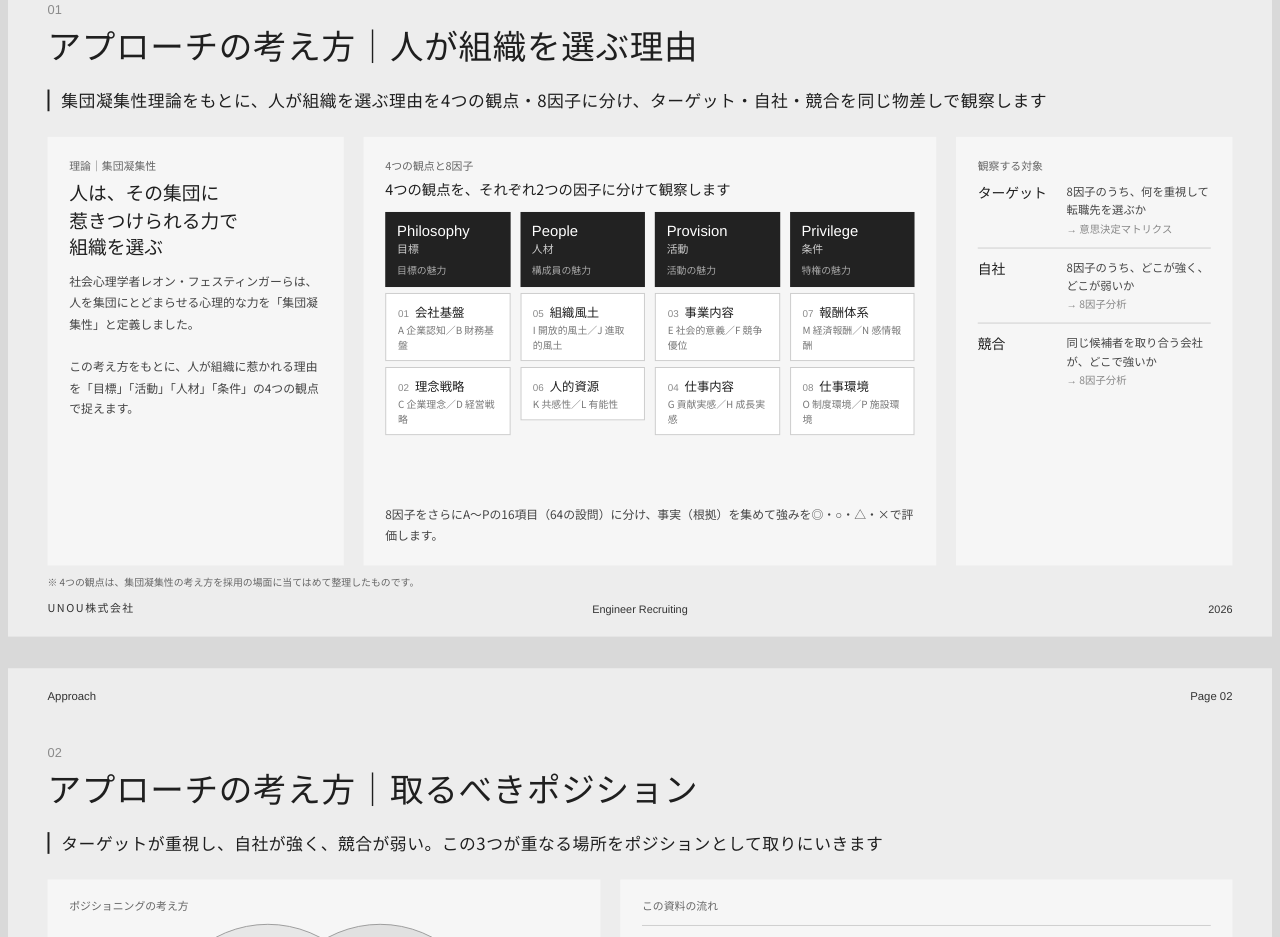
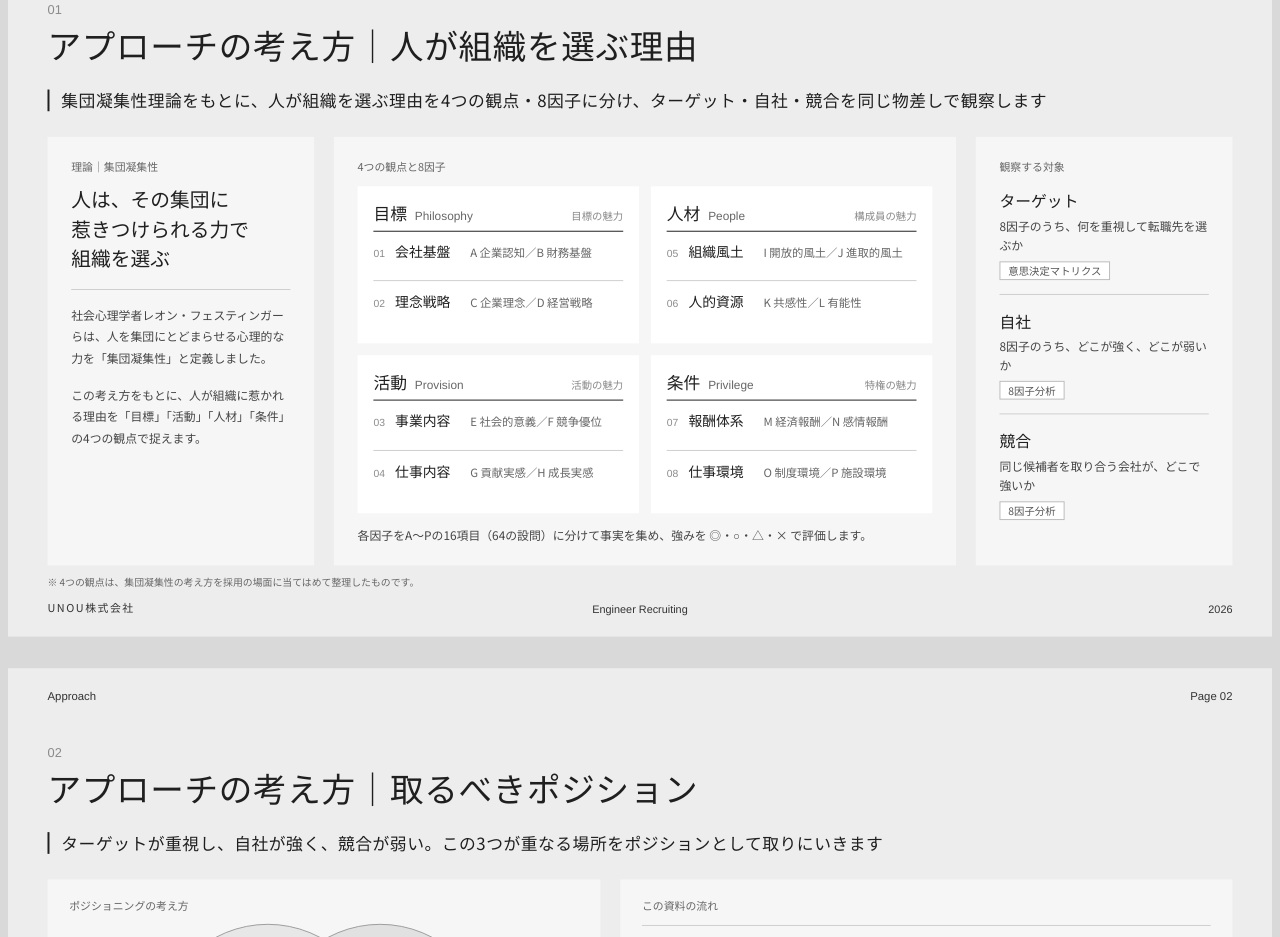
Before and after one commit to unouinc/poppins, a plain HTML site: page hypothesis.html in a window 1280 px wide. Shown: the part 849-1786 px from the top of the page. Drawn offline with nearby package versions, Linux system fonts and the light colour scheme.

Commit message:
アプローチの考え方（Page 01）のデザインを改善

```diff
--- a/hypothesis.html
+++ b/hypothesis.html
@@ -278,6 +278,29 @@ ul.b li::before{content:"・";position:absolute;left:0}
 .flow .s b{font-weight:400;font-family:Arimo,Arial,sans-serif;font-size:12px;color:var(--mut)}
 .flow .s p{font-size:13px}
 .flow .s p span{display:block;font-size:11px;color:#777;margin-top:1px}
+/* approach v2 */
+.ap2{display:grid;grid-template-columns:270px 1fr 260px;gap:20px;height:100%}
+.ap2 .card{padding:22px 24px;display:flex;flex-direction:column}
+.ap2 .tt{font-size:20px;line-height:1.5;margin-top:10px}
+.ap2 .tx{font-size:12px;line-height:1.85;color:#444;margin-top:14px}
+.ap2 .mid{display:flex;flex-direction:column}
+.q4{display:grid;grid-template-columns:1fr 1fr;grid-template-rows:1fr 1fr;gap:12px;flex:1;margin-top:12px}
+.q4 .qd{background:#fff;padding:14px 16px;display:flex;flex-direction:column}
+.q4 .qh{display:flex;align-items:baseline;gap:8px;border-bottom:1.5px solid var(--ink);padding-bottom:6px}
+.q4 .qh b{font-weight:500;font-size:17px}
+.q4 .qh span{font-family:Arimo,Arial,sans-serif;font-size:12px;color:#666}
+.q4 .qh em{margin-left:auto;font-style:normal;font-size:10.5px;color:#888}
+.q4 .fx{display:grid;grid-template-columns:22px 76px 1fr;align-items:baseline;padding:10px 0 0;flex:1}
+.q4 .fx+.fx{border-top:1px solid var(--line)}
+.q4 .fx small{font-family:Arimo,Arial,sans-serif;font-size:10.5px;color:var(--mut)}
+.q4 .fx p{font-size:14px}
+.q4 .fx i{font-style:normal;font-size:11.5px;color:#666}
+.ap2 .ft2{font-size:12px;color:#444;margin-top:12px;line-height:1.6}
+.ob .r{padding:14px 0;border-bottom:1px solid var(--line)}
+.ob .r:last-child{border:none}
+.ob .r b{display:block;font-weight:500;font-size:16px}
+.ob .r p{font-size:12px;line-height:1.65;color:#444;margin-top:4px}
+.ob .r span{display:inline-block;margin-top:6px;font-size:10.5px;border:1px solid #bbb;background:#fff;padding:1px 8px;color:#555}
 /* questions */
 .qs{display:grid;grid-template-columns:repeat(3,1fr);gap:20px;height:100%}
 .qs .card{padding:20px 22px}
@@ -295,13 +318,13 @@ ul.b li::before{content:"・";position:absolute;left:0}
 <section class="slide">
 <div class="hd"><span>Approach</span><span>Page 01</span></div>
 <p class="no">01</p><h2>アプローチの考え方｜人が組織を選ぶ理由</h2><p class="lead">集団凝集性理論をもとに、人が組織を選ぶ理由を4つの観点・8因子に分け、ターゲット・自社・競合を同じ物差しで観察します</p>
-<div class="body"><div class="ap">
-<div class="card"><p class="clbl">理論｜集団凝集性</p><p class="tt">人は、その集団に<br>惹きつけられる力で<br>組織を選ぶ</p><p class="tx">社会心理学者レオン・フェスティンガーらは、人を集団にとどまらせる心理的な力を「集団凝集性」と定義しました。<br><br>この考え方をもとに、人が組織に惹かれる理由を「目標」「活動」「人材」「条件」の4つの観点で捉えます。</p></div>
-<div class="card"><p class="clbl">4つの観点と8因子</p><p class="ctl">4つの観点を、それぞれ2つの因子に分けて観察します</p><div class="tree"><div><div class="p"><b>Philosophy</b><span>目標</span><small>目標の魅力</small></div><div class="f"><small>01</small>会社基盤<em>A 企業認知／B 財務基盤</em></div><div class="f"><small>02</small>理念戦略<em>C 企業理念／D 経営戦略</em></div></div><div><div class="p"><b>People</b><span>人材</span><small>構成員の魅力</small></div><div class="f"><small>05</small>組織風土<em>I 開放的風土／J 進取的風土</em></div><div class="f"><small>06</small>人的資源<em>K 共感性／L 有能性</em></div></div><div><div class="p"><b>Provision</b><span>活動</span><small>活動の魅力</small></div><div class="f"><small>03</small>事業内容<em>E 社会的意義／F 競争優位</em></div><div class="f"><small>04</small>仕事内容<em>G 貢献実感／H 成長実感</em></div></div><div><div class="p"><b>Privilege</b><span>条件</span><small>特権の魅力</small></div><div class="f"><small>07</small>報酬体系<em>M 経済報酬／N 感情報酬</em></div><div class="f"><small>08</small>仕事環境<em>O 制度環境／P 施設環境</em></div></div></div><p class="tx" style="margin-top:auto">8因子をさらにA〜Pの16項目（64の設問）に分け、事実（根拠）を集めて強みを◎・○・△・×で評価します。</p></div>
-<div class="card obs"><p class="clbl">観察する対象</p>
-<div class="r"><b>ターゲット</b><p>8因子のうち、何を重視して転職先を選ぶか<span>→ 意思決定マトリクス</span></p></div>
-<div class="r"><b>自社</b><p>8因子のうち、どこが強く、どこが弱いか<span>→ 8因子分析</span></p></div>
-<div class="r" style="border:none"><b>競合</b><p>同じ候補者を取り合う会社が、どこで強いか<span>→ 8因子分析</span></p></div></div>
+<div class="body"><div class="ap2">
+<div class="card"><p class="clbl">理論｜集団凝集性</p><p class="tt">人は、その集団に<br>惹きつけられる力で<br>組織を選ぶ</p><div class="hr" style="margin:16px 0 0"></div><p class="tx">社会心理学者レオン・フェスティンガーらは、人を集団にとどまらせる心理的な力を「集団凝集性」と定義しました。</p><p class="tx">この考え方をもとに、人が組織に惹かれる理由を「目標」「活動」「人材」「条件」の4つの観点で捉えます。</p></div>
+<div class="card mid"><p class="clbl">4つの観点と8因子</p><div class="q4"><div class="qd"><div class="qh"><b>目標</b><span>Philosophy</span><em>目標の魅力</em></div><div class="fx"><small>01</small><p>会社基盤</p><i>A 企業認知／B 財務基盤</i></div><div class="fx"><small>02</small><p>理念戦略</p><i>C 企業理念／D 経営戦略</i></div></div><div class="qd"><div class="qh"><b>人材</b><span>People</span><em>構成員の魅力</em></div><div class="fx"><small>05</small><p>組織風土</p><i>I 開放的風土／J 進取的風土</i></div><div class="fx"><small>06</small><p>人的資源</p><i>K 共感性／L 有能性</i></div></div><div class="qd"><div class="qh"><b>活動</b><span>Provision</span><em>活動の魅力</em></div><div class="fx"><small>03</small><p>事業内容</p><i>E 社会的意義／F 競争優位</i></div><div class="fx"><small>04</small><p>仕事内容</p><i>G 貢献実感／H 成長実感</i></div></div><div class="qd"><div class="qh"><b>条件</b><span>Privilege</span><em>特権の魅力</em></div><div class="fx"><small>07</small><p>報酬体系</p><i>M 経済報酬／N 感情報酬</i></div><div class="fx"><small>08</small><p>仕事環境</p><i>O 制度環境／P 施設環境</i></div></div></div><p class="ft2">各因子をA〜Pの16項目（64の設問）に分けて事実を集め、強みを ◎・○・△・× で評価します。</p></div>
+<div class="card ob"><p class="clbl">観察する対象</p>
+<div class="r"><b>ターゲット</b><p>8因子のうち、何を重視して転職先を選ぶか</p><span>意思決定マトリクス</span></div>
+<div class="r"><b>自社</b><p>8因子のうち、どこが強く、どこが弱いか</p><span>8因子分析</span></div>
+<div class="r"><b>競合</b><p>同じ候補者を取り合う会社が、どこで強いか</p><span>8因子分析</span></div></div>
 </div></div>
 <p class="note">※ 4つの観点は、集団凝集性の考え方を採用の場面に当てはめて整理したものです。</p><div class="ft"><span class="co">UNOU株式会社</span><span class="c">Engineer Recruiting</span><span class="y">2026</span></div>
 </section>
```
